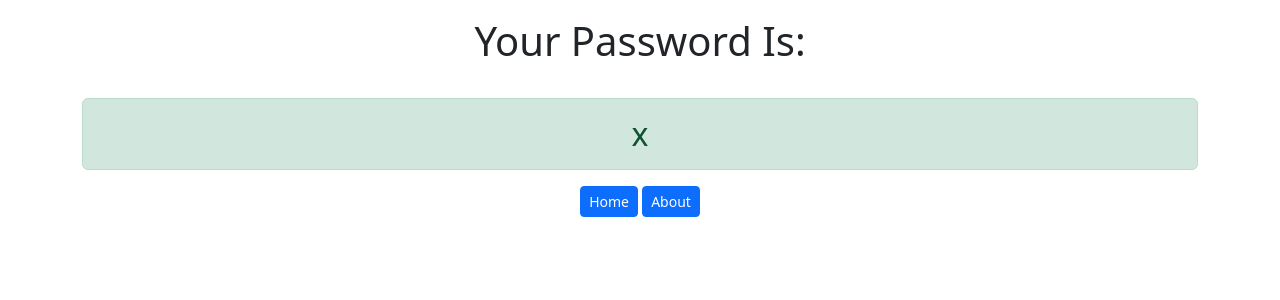
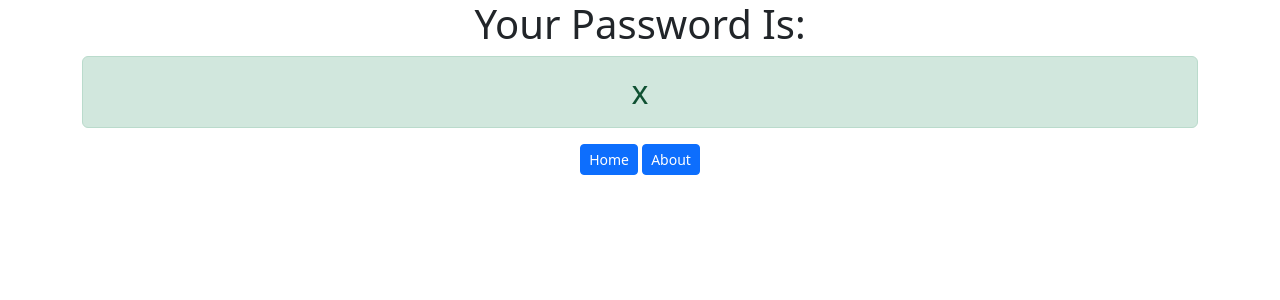
Before and after one commit to tmtadeus/pass_gen, a Django app: template generator/templates/generator/password.html in a window 1280 px wide. Shown: the top 300 px of the page. Run offline with Django 4.2, Linux system fonts and the light colour scheme; the template is opened without the code that fills it: most values are stand-ins (such as "Sample title", 1, 10 or a date in 2020).

Commit message:
second commit with small not important changes

```diff
--- a/generator/templates/generator/home.html
+++ b/generator/templates/generator/home.html
@@ -1,6 +1,7 @@
 <link href="https://cdn.jsdelivr.net/npm/bootstrap@5.2.0-beta1/dist/css/bootstrap.min.css" rel="stylesheet" integrity="sha384-0evHe/X+R7YkIZDRvuzKMRqM+OrBnVFBL6DOitfPri4tjfHxaWutUpFmBp4vmVor" crossorigin="anonymous">
 
 <div class="container text-center">
+
     <h1>Password Generator</h1>
     <form action="/password">
         <select name="length">
@@ -25,4 +26,5 @@
     </form>
 
     <a href="{% url 'about' %}"><h3>About</h3></a>
+
 </div>
--- a/generator/templates/generator/password.html
+++ b/generator/templates/generator/password.html
@@ -1,6 +1,6 @@
 <link href="https://cdn.jsdelivr.net/npm/bootstrap@5.2.0-beta1/dist/css/bootstrap.min.css" rel="stylesheet" integrity="sha384-0evHe/X+R7YkIZDRvuzKMRqM+OrBnVFBL6DOitfPri4tjfHxaWutUpFmBp4vmVor" crossorigin="anonymous">
 <div class="container text-center">
-    <h1 class="alert">Your Password Is:</h1>
+    <h1>Your Password Is:</h1>
     <h2 class="alert alert-success">{{ password }}</h2>
     <div class="btn-group-justified">
         <a href="{% url 'home' %}" class="btn btn-primary btn-sm">Home</a>
```
Lines whose indentation alone changed are shown as unchanged.
